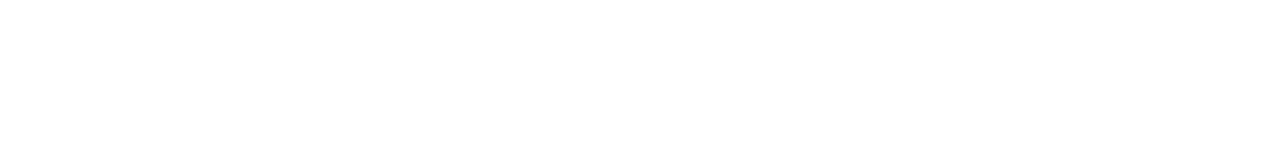
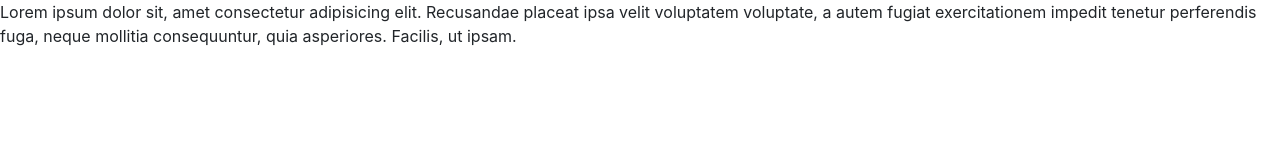
Before and after one commit to Nazarii07/test_git, a website: page index.html in a window 1280 px wide. Drawn offline with nearby package versions, Linux system fonts and the light colour scheme.

Commit message:
add lorem

```diff
--- a/index.html
+++ b/index.html
@@ -11,6 +11,6 @@
     <link rel="stylesheet" href="css/style.css">
 </head>
 <body>
-
+    <p>Lorem ipsum dolor sit, amet consectetur adipisicing elit. Recusandae placeat ipsa velit voluptatem voluptate, a autem fugiat exercitationem impedit tenetur perferendis fuga, neque mollitia consequuntur, quia asperiores. Facilis, ut ipsam.</p>
 </body>
 </html>
```
